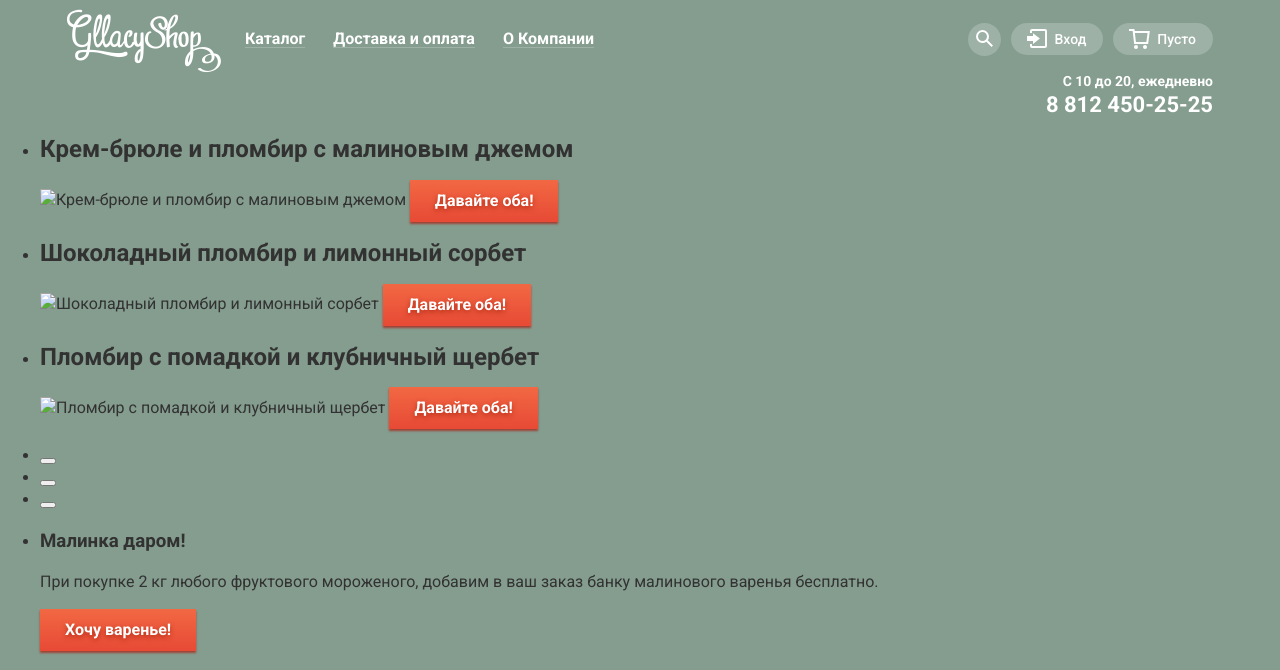
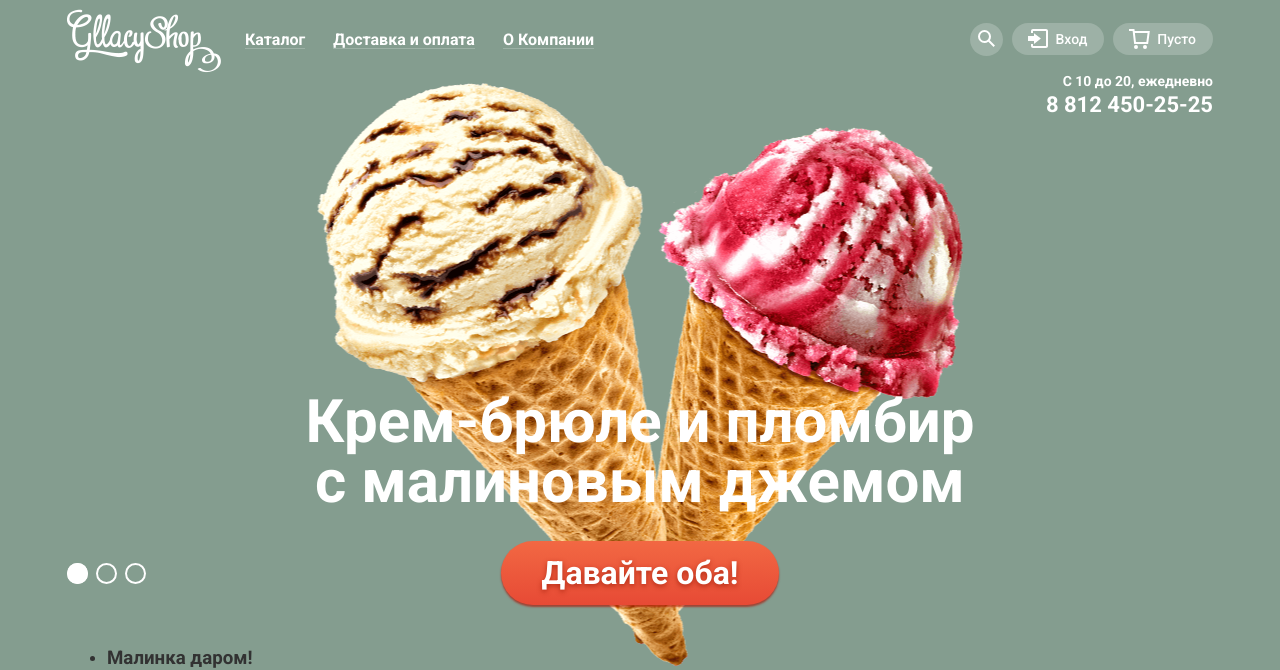
Before and after one commit to StanisluaS/401391-gllacy, a plain HTML site: page index.html in a window 1280 px wide. Shown: the top 670 px of the page. Drawn offline with Linux system fonts and the light colour scheme.

Commit message:
сделал слайдер

```diff
--- a/css/style.css
+++ b/css/style.css
@@ -1,6 +1,6 @@
 body {
   margin: 0;
-  min-width: 1146px;
+  min-width: 1200px;
 
   font-family: 'Roboto', Arial, sans-serif;
   font-size: 16px;
@@ -14,7 +14,7 @@ body {
 .container {
   width: 1146px;
   margin: 0 auto;
-  padding: 0 10px;
+  padding: 0 27px;
 }
 
 .btn {
@@ -69,7 +69,7 @@ a {
 
 .main-navigation {
   display: flex;
-  margin-top: 9px;
+  padding-top: 9px;
 }
 
 .logo {
@@ -91,7 +91,7 @@ a {
 .menu-item {
   position: relative;
 
-  margin-top: 12px;
+  margin-top: 15px;
   margin-bottom: auto;
   padding-bottom: 5px;
 }
@@ -100,7 +100,7 @@ a {
   position: relative;
 
   display: block;
-  margin: 7px 14px;
+  margin: 5px 14px;
 
   color: #ffffff;
   font-weight: 700;
@@ -125,7 +125,7 @@ a {
 
 .menu-item > a:hover {
   margin: 0;
-  padding: 7px 14px;
+  padding: 5px 14px;
 
   color: #333333;
 
@@ -134,7 +134,7 @@ a {
 
 .menu-item > a:active {
   margin: 0;
-  padding: 7px 14px;
+  padding: 5px 14px;
 
   color: #333333;
 
@@ -149,7 +149,7 @@ a {
 
 .menu-item .current {
   margin: 0;
-  padding: 7px 14px;
+  padding: 5px 14px;
 
   background-color: #d07058;
 }
@@ -249,7 +249,7 @@ a {
 .navigation-item {
   position: relative;
 
-  margin-left: 10px;
+  margin-left: 9px;
   margin-top: 14px;
   margin-bottom: auto;
   padding-bottom: 4px;
@@ -494,6 +494,10 @@ a {
   line-height: 24px;
 }
 
+.telefon:hover {
+  text-decoration: underline;
+}
+
 .header-wrapper {
   display: flex;
 }
@@ -503,7 +507,157 @@ a {
   margin: 0;
   padding: 0;
 
+  color: #ffffff;
+  font-size: 14px;
+  line-height: 16px;
+
   list-style: none;
+}
+
+.breadcrumbs-item {
+  position: relative;
+
+  margin-top: 26px;
+  margin-right: 21px;
+}
+
+.breadcrumbs-item:last-child {
+  margin-right: 0;
+}
+
+.breadcrumbs-item:not(:last-child)::before {
+  content: '»';
+
+
+
+  position: absolute;
+  bottom: 3px;
+  right: -14px;
+}
+
+.breadcrumbs-item a {
+  position: relative;
+
+  color: #ffffff;
+}
+
+.breadcrumbs-item a::before {
+  content: '';
+
+  position: absolute;
+  bottom: 0;
+  left: 0;
+
+  height: 1px;
+  width: 100%;
+
+  background-color: #ffffff;
+  opacity: 0.3;
+}
+
+.breadcrumbs-item a:hover,
+.breadcrumbs-item a:active {
+  color: #ffbc9e;
+}
+
+.breadcrumbs-item a:hover::before,
+.breadcrumbs-item a:active::before {
+  background-color: #ffbc9e;
+}
+
+.sliders {
+  position: relative;
+
+  margin-bottom: 42px;
+}
+
+.slider-list {
+  margin: 0;
+  padding: 0;
+
+  list-style: none;
+}
+
+.slider-item {
+  position: relative;
+
+  display: none;
+  flex-direction: column;
+  align-items: center;
+  padding-top: 274px;
+}
+
+.slider-item * {
+  position: relative;
+  z-index: 1;
+}
+
+.slider-title {
+  margin: 0;
+  margin-bottom: 29px;
+  width: 670px;
+
+  color: #ffffff;
+  font-size: 60px;
+  font-weight: 700;
+  line-height: 60px;
+  text-align: center;
+}
+
+.slider-img {
+  position: absolute;
+  top: -35px;
+  left: 50%;
+  z-index: 0;
+
+  transform: translateX(-50%);
+}
+
+.btn-slider {
+  padding: 10px 41px;
+
+  font-size: 32px;
+  font-weight: 700;
+  line-height: 44px;
+
+  border-radius: 32px;
+}
+
+.slider-active {
+  display: flex;
+}
+
+.sliders-switch {
+  position: absolute;
+  left: 0;
+  bottom: 21px;
+
+  display: flex;
+  margin: 0;
+  padding: 0;
+
+  list-style: none;
+}
+
+.switch-item:not(:first-child) {
+  margin-left: 8px;
+}
+
+.switch {
+  display: block;
+  padding: 0;
+  height: 21px;
+  width: 21px;
+  box-sizing: border-box;
+
+  border: none;
+  border-radius: 50%;
+  background-color: transparent;
+  box-shadow: inset 0 0 0 2px #ffffff;
+}
+
+.switch-active {
+  background-color: #ffffff;
 }
 
 ::-webkit-input-placeholder {
--- a/index.html
+++ b/index.html
@@ -85,21 +85,22 @@
     </div>
     <main>
       <h1 class="visually-hidden">Магазин мороженного Глейси</h1>
+      <div class="container">
         <section class="sliders">
-        <ul class="slider-list slider-active">
-          <li class="slider-item">
+          <ul class="slider-list">
+            <li class="slider-item slider-active">
               <h2 class="slider-title">Крем-брюле и пломбир с малиновым джемом</h2>
-            <img width="647" height="584" src="" alt="Крем-брюле и пломбир с малиновым джемом">
+              <img class="slider-img raspberries" width="647" height="584" src="img/raspberries.png" alt="Крем-брюле и пломбир с малиновым джемом">
               <a class="btn btn-slider" href="#">Давайте оба!</a>
             </li>
             <li class="slider-item">
-            <h2 class="slider-title">Шоколадный пломбир и лимонный сорбет</h2>
-            <img width="644" height="582" src="" alt="Шоколадный пломбир и лимонный сорбет">
+              <h2 class="slider-title lemon">Шоколадный пломбир и лимонный сорбет</h2>
+              <img class="slider-img" width="644" height="582" src="img/lemon.png" alt="Шоколадный пломбир и лимонный сорбет">
               <a class="btn btn-slider" href="#">Давайте оба!</a>
             </li>
             <li class="slider-item">
               <h2 class="slider-title">Пломбир с помадкой и клубничный щербет</h2>
-            <img width="639" height="582" src="" alt="Пломбир с помадкой и клубничный щербет">
+              <img class="slider-img strawberry" width="639" height="582" src="img/strawberry.png" alt="Пломбир с помадкой и клубничный щербет">
               <a class="btn btn-slider" href="#">Давайте оба!</a>
             </li>
           </ul>
@@ -208,6 +209,8 @@
               <button class="btn btn-form" type="submit">Отправить</button>
             </form>
           </section>
+        </div>
+      </div>
       <section class="contacts">
         <h2 class="visually-hidden">Наши контакты</h2>
         <div class="map">
@@ -228,7 +231,6 @@
           <a class="btn btn-feedback-open" href="#">Форма обратной связи</a>
         </section>
       </section>
-      </div>
     </main>
     <footer class="main-footer">
       <ul class="footer-social">
```
Also changed, not shown: img/lemon.png (added), img/raspberries.png (added), img/strawberry.png (added). Lines whose indentation alone changed are shown as unchanged.
